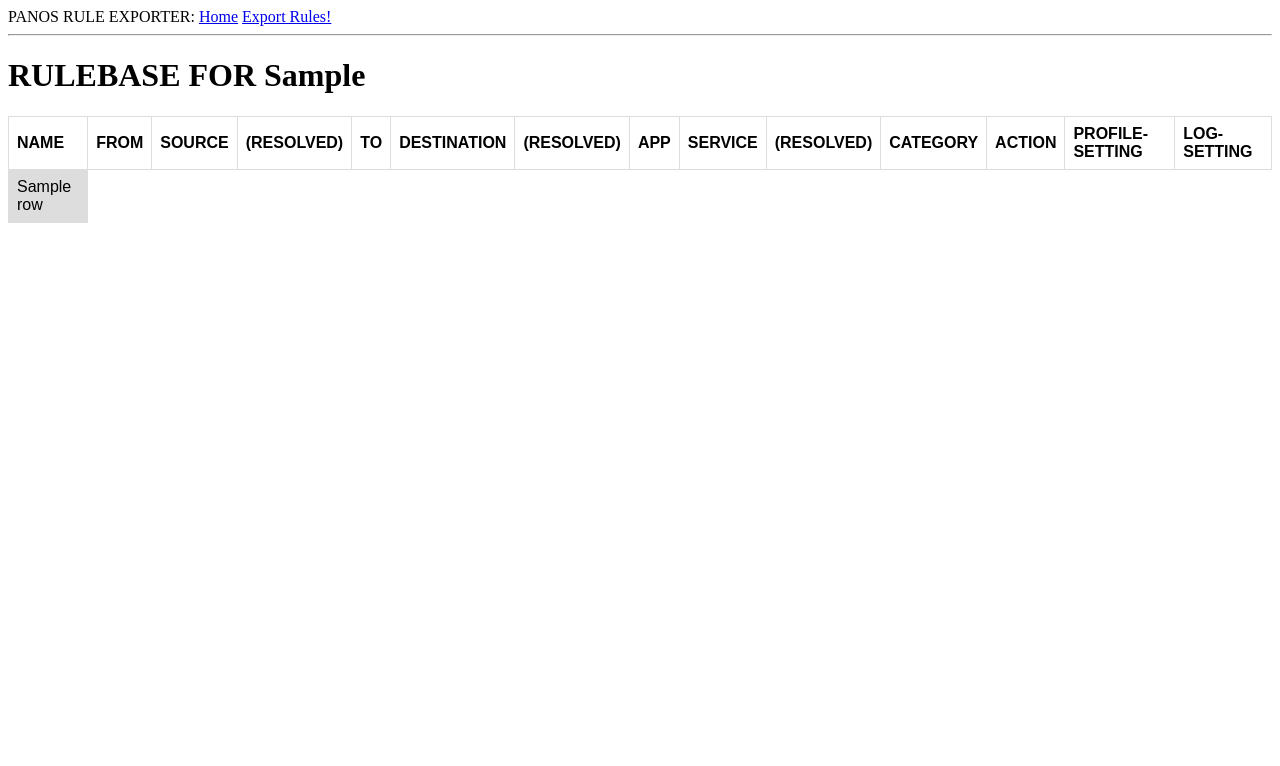
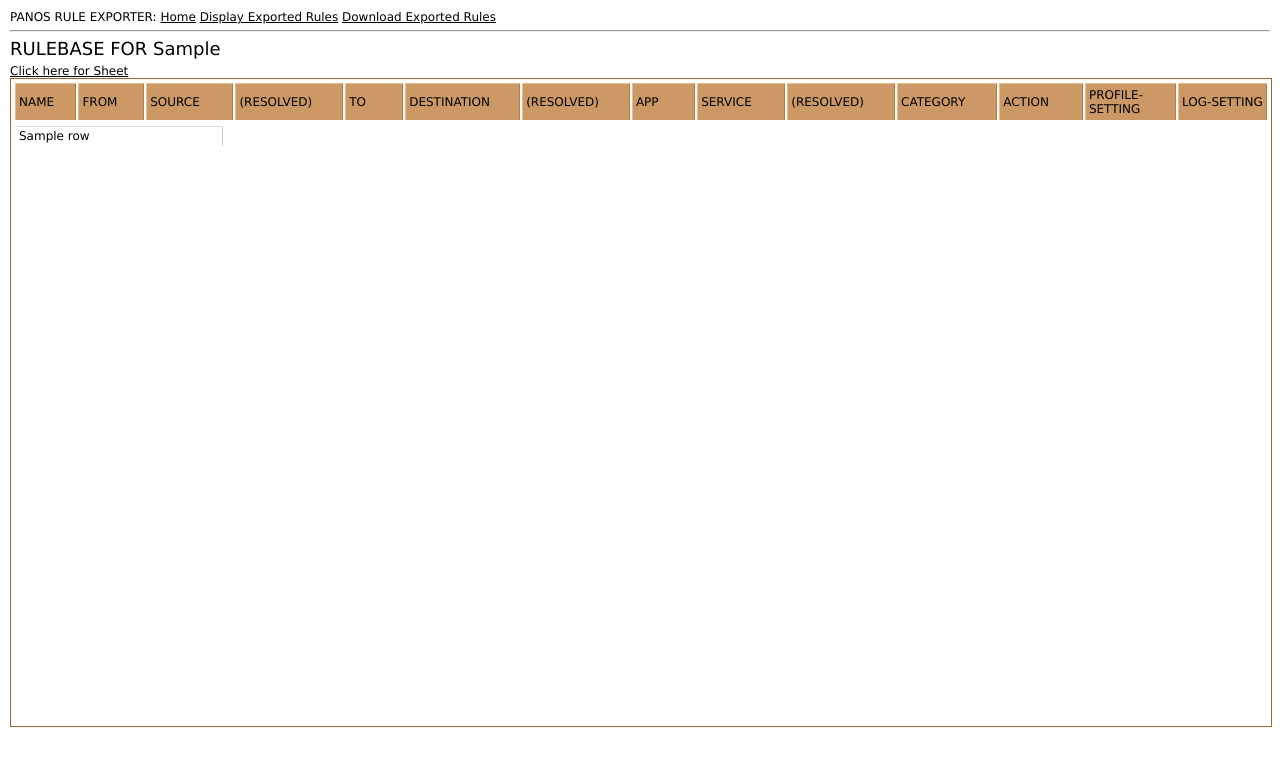
Before and after one commit to bilalbox/panos_rule_exporter, a Flask app: template web_ui/templates/export.html in a window 1280 px wide. Shown: the top 766 px of the page. Run offline with Flask 2, Linux system fonts and the light colour scheme; the template is opened without the code that fills it: most values are stand-ins (such as "Sample title", 1, 10 or a date in 2020).

Commit message:
Completed POC Flask UI - includes HTML table and downloadable XLSX of exported rulebase.

```diff
--- a/requirements.txt
+++ b/requirements.txt
@@ -4,3 +4,5 @@ requests
 pytz
 pytest
 flask
+flask-excel
+pyexcel-xlsx
--- a/web_ui/__init__.py
+++ b/web_ui/__init__.py
@@ -1,5 +1,7 @@
 from flask import Flask
+import flask_excel
 
 app = Flask(__name__)
+flask_excel.init_excel(app)
 
 from web_ui import routes
--- a/web_ui/routes.py
+++ b/web_ui/routes.py
@@ -2,9 +2,11 @@ from sys import path
 path.append('..')
 from web_ui import app
 import export
-from flask import render_template
+from flask import render_template, Response
 import logging
 import xmltodict
+import flask_excel
+
 
 PAN_CFG_FILE = 'tests/get_config_panorama.xml'
 
@@ -64,5 +66,75 @@ def run_it(chosen_dg):
             rows.append(row)
         except BaseException as e:
             logging.exception("UNABLE TO EXPORT RULE {} DUE TO {}".format(r, e))
-    print(rows)
+
     return render_template('export.html', title='EXPORT RESULTS', rows=rows, chosen_dg=chosen_dg)
+
+
+@app.route("/download")
+def download():
+    chosen_dg = 'child_dg_lab01'
+    # Initialize log file for exceptions
+    logging.basicConfig(level=logging.INFO, filename='exceptions.log')
+
+    with open(PAN_CFG_FILE, 'r') as f:
+        pan_cfg = xmltodict.parse(f.read())['response']['result']
+
+    device_groups = pan_cfg['config']['devices']['entry']['device-group']['entry']
+    dg_tree = [a for a in device_groups if a['@name'] == chosen_dg][0]
+    sec_tree = dg_tree['post-rulebase']['security']['rules']['entry']
+
+    # BUILD LIST FOR DUMPING TO WEBPAGE
+    rows = list()
+    rows.append([
+        'NAME',
+        'FROM',
+        'SOURCE',
+        'RESOLVED SRC',
+        'TO',
+        'DESTINATION',
+        'RESOLVED DST',
+        'APP',
+        'SERVICE',
+        'RESOLVED PT',
+        'CATEGORY',
+        'ACTION',
+        'PROFILE-SETTING',
+        'LOG-SETTING',
+    ])
+    for r in sec_tree:
+        try:
+            # resolve source address(es)
+            src_ip = export.resolve_address(r['source'].get('member'), pan_cfg)
+
+            # resolve destination address(es)
+            dst_ip = export.resolve_address(r['destination'].get('member'), pan_cfg)
+
+            # Resolve destination port object(s) to a list of ports
+            if type(r['service']) == list:
+                dport = r['service'][0].get('member')
+            else:
+                dport = r['service'].get('member')
+            dst_port = export.resolve_service(dport, pan_cfg)
+
+            # Fill out table row with all rule details
+            row = (
+                str(r['@name']),
+                str(r['from'].get('member')),
+                str(r['source'].get('member')),
+                str(src_ip),
+                str(r['to'].get('member')),
+                str(r['destination'].get('member')),
+                str(dst_ip),
+                str(r['application'].get('member')),
+                str(r['service'].get('member')),
+                str(dst_port),
+                str(r['category'].get('member')),
+                str(r['action']),
+                str(r.get('profile-setting', {}).get('group', {}).get('member', 'none')),
+                str(r['log-setting']),
+            )
+            rows.append(row)
+        except BaseException as e:
+            logging.exception("UNABLE TO EXPORT RULE {} DUE TO {}".format(r, e))
+
+    return flask_excel.make_response_from_array(rows, "xlsx")
--- a/web_ui/templates/base.html
+++ b/web_ui/templates/base.html
@@ -11,7 +11,8 @@
     <body>
         <div>PANOS RULE EXPORTER:
             <a href="/index">Home</a>
-            <a href="/run_it/child_dg_lab01">Export Rules!</a>
+            <a href="/run_it/child_dg_lab01">Display Exported Rules</a>
+            <a href="/get-file/child_dg_lab01">Download Exported Rules</a>
         </div>
         <hr>
         {% block content %}{% endblock %}
--- a/web_ui/templates/export.html
+++ b/web_ui/templates/export.html
@@ -3,29 +3,18 @@
 {% block content %}
     <div id="scoped-content">
 
-    <style type="text/css" scoped>
-    table {
-        font-family: arial, sans-serif;
-        border-collapse: collapse;
-        width: 100%;
-    }
-
-    td, th {
-        border: 1px solid #dddddd;
-        text-align: left;
-        padding: 8px;
-    }
-
-    tr:nth-child(even) {
-        background-color: #dddddd;
-    }
-    </style>
-
+	<style type="text/css" scoped>
+    {% include "export_table.css" %}
+	</style>
 
     <h1>RULEBASE FOR {{ chosen_dg }}</h1>
-
-    <table style="width:100%">
-        <tr>
+    <div>
+        <a href="{{ url_for('download') }}">Click here for Sheet</a>
+    </div>
+    <div id="tableContainer" class="tableContainer">
+    <table width="100%" class="scrollTable">
+        <thead class="fixedHeader">
+        <tr class="alternateRow">
             <th>NAME</th>
             <th>FROM</th>
             <th>SOURCE</th>
@@ -41,13 +30,17 @@
             <th>PROFILE-SETTING</th>
             <th>LOG-SETTING</th>
         </tr>
+        </thead>
+        <tbody class="scrollContent">
     {% for row in rows %}
-        <tr>
+        <tr class="{{ loop.cycle('normal', 'alternate') }}Row">
             {% for td in row %}
             <td>{{ td }}</td>
             {% endfor %}
         </tr>
     {% endfor %}
+        </tbody>
     </table>
     </div>
+    </div>
 {% endblock %}
--- /dev/null
+++ b/web_ui/templates/export_table.css
@@ -0,0 +1,169 @@
+    <!--
+    /* Terence Ordona, portal[AT]imaputz[DOT]com         */
+    /* http://creativecommons.org/licenses/by-sa/2.0/    */
+
+    /* begin some basic styling here                     */
+    body {
+        background: #FFF;
+        color: #000;
+        font: normal normal 12px Verdana, Geneva, Arial, Helvetica, sans-serif;
+        margin: 10px;
+        padding: 0
+    }
+
+    table, td, a {
+        color: #000;
+        font: normal normal 12px Verdana, Geneva, Arial, Helvetica, sans-serif
+    }
+
+    h1 {
+        font: normal normal 18px Verdana, Geneva, Arial, Helvetica, sans-serif;
+        margin: 0 0 5px 0
+    }
+
+    h2 {
+        font: normal normal 16px Verdana, Geneva, Arial, Helvetica, sans-serif;
+        margin: 0 0 5px 0
+    }
+
+    h3 {
+        font: normal normal 13px Verdana, Geneva, Arial, Helvetica, sans-serif;
+        color: #008000;
+        margin: 0 0 15px 0
+    }
+    /* end basic styling                                 */
+
+    /* define height and width of scrollable area. Add 16px to width for scrollbar          */
+    div.tableContainer {
+        clear: both;
+        border: 1px solid #963;
+        height: 100%;
+        overflow: auto;
+        width: 100%
+    }
+
+    /* Reset overflow value to hidden for all non-IE browsers. */
+    html>body div.tableContainer {
+        overflow: hidden;
+        width: 100%;
+        height: 100%
+    }
+
+    /* define width of table. IE browsers only                 */
+    div.tableContainer table {
+        float: left;
+        width: 100%;
+        height: 100%
+    }
+
+    /* define width of table. Add 16px to width for scrollbar.           */
+    /* All other non-IE browsers.                                        */
+    html>body div.tableContainer table {
+        width: 100%;
+        height: 100%
+    }
+
+    /* set table header to a fixed position. WinIE 6.x only                                       */
+    /* In WinIE 6.x, any element with a position property set to relative and is a child of       */
+    /* an element that has an overflow property set, the relative value translates into fixed.    */
+    /* Ex: parent element DIV with a class of tableContainer has an overflow property set to auto */
+    thead.fixedHeader tr {
+        position: relative
+    }
+
+    /* set THEAD element to have block level attributes. All other non-IE browsers            */
+    /* this enables overflow to work on TBODY element. All other non-IE, non-Mozilla browsers */
+    html>body thead.fixedHeader tr {
+        display: block
+    }
+
+    /* make the TH elements pretty */
+    thead.fixedHeader th {
+        background: #C96;
+        border-left: 1px solid #EB8;
+        border-right: 1px solid #B74;
+        border-top: 1px solid #EB8;
+        font-weight: normal;
+        padding: 4px 3px;
+        text-align: left
+    }
+
+    /* make the A elements pretty. makes for nice clickable headers                */
+    thead.fixedHeader a, thead.fixedHeader a:link, thead.fixedHeader a:visited {
+        color: #FFF;
+        display: block;
+        text-decoration: none;
+        width: 100%
+    }
+
+    /* make the A elements pretty. makes for nice clickable headers                */
+    /* WARNING: swapping the background on hover may cause problems in WinIE 6.x   */
+    thead.fixedHeader a:hover {
+        color: #FFF;
+        display: block;
+        text-decoration: underline;
+        width: 100%
+    }
+
+    /* define the table content to be scrollable                                              */
+    /* set TBODY element to have block level attributes. All other non-IE browsers            */
+    /* this enables overflow to work on TBODY element. All other non-IE, non-Mozilla browsers */
+    /* induced side effect is that child TDs no longer accept width: auto                     */
+    html>body tbody.scrollContent {
+        display: block;
+        height: 600px;
+        overflow: auto;
+        width: 100%
+    }
+
+    /* make TD elements pretty. Provide alternating classes for striping the table */
+    /* http://www.alistapart.com/articles/zebratables/                             */
+    tbody.scrollContent td, tbody.scrollContent tr.normalRow td {
+        background: #FFF;
+        border-bottom: none;
+        border-left: none;
+        border-right: 1px solid #CCC;
+        border-top: 1px solid #DDD;
+        padding: 2px 3px 3px 4px
+    }
+
+    tbody.scrollContent tr.alternateRow td {
+        background: #EEE;
+        border-bottom: none;
+        border-left: none;
+        border-right: 1px solid #CCC;
+        border-top: 1px solid #DDD;
+        padding: 2px 3px 3px 4px
+    }
+
+    /* define width of TH elements: 1st, 2nd, and 3rd respectively.          */
+    /* Add 16px to last TH for scrollbar padding. All other non-IE browsers. */
+    /* http://www.w3.org/TR/REC-CSS2/selector.html#adjacent-selectors        */
+    html>body thead.fixedHeader th {
+        width: 200px
+    }
+
+    html>body thead.fixedHeader th + th {
+        width: 240px
+    }
+
+    html>body thead.fixedHeader th + th + th {
+        width: 316px
+    }
+
+    /* define width of TD elements: 1st, 2nd, and 3rd respectively.          */
+    /* All other non-IE browsers.                                            */
+    /* http://www.w3.org/TR/REC-CSS2/selector.html#adjacent-selectors        */
+    html>body tbody.scrollContent td {
+        width: 200px
+    }
+
+    html>body tbody.scrollContent td + td {
+        width: 240px
+    }
+
+    html>body tbody.scrollContent td + td + td {
+        width: 300px
+    }
+
+    -->
```
